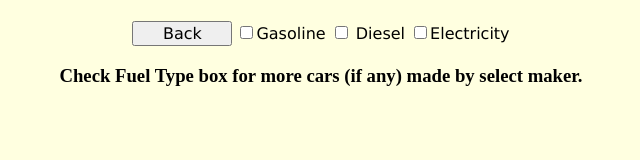
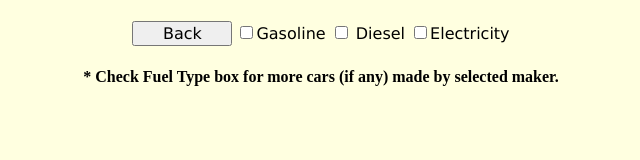
Before and after one commit to sl154/416, a plain HTML site: page fuel.html in a window 1280 px wide. Shown: the whole page, without its empty margins (319-959 px from the left). Drawn offline with nearby package versions, Linux system fonts and the light colour scheme; no server answers.

Commit message:
Update fuel.html

```diff
--- a/fuel.html
+++ b/fuel.html
@@ -23,7 +23,7 @@
         <label class="checkbox">
             <input id="Electricity-checkbox" class="checkbox" type="checkbox" value="" onclick="UpdateSelectedFuels()">Electricity
         </label>
-        <h3>Check Fuel Type box for more cars (if any) made by select maker.</h3>
+        <h4>* Check Fuel Type box for more cars (if any) made by selected maker.</h4>
     </div>
 
     <svg width=1280 height=720>
```
